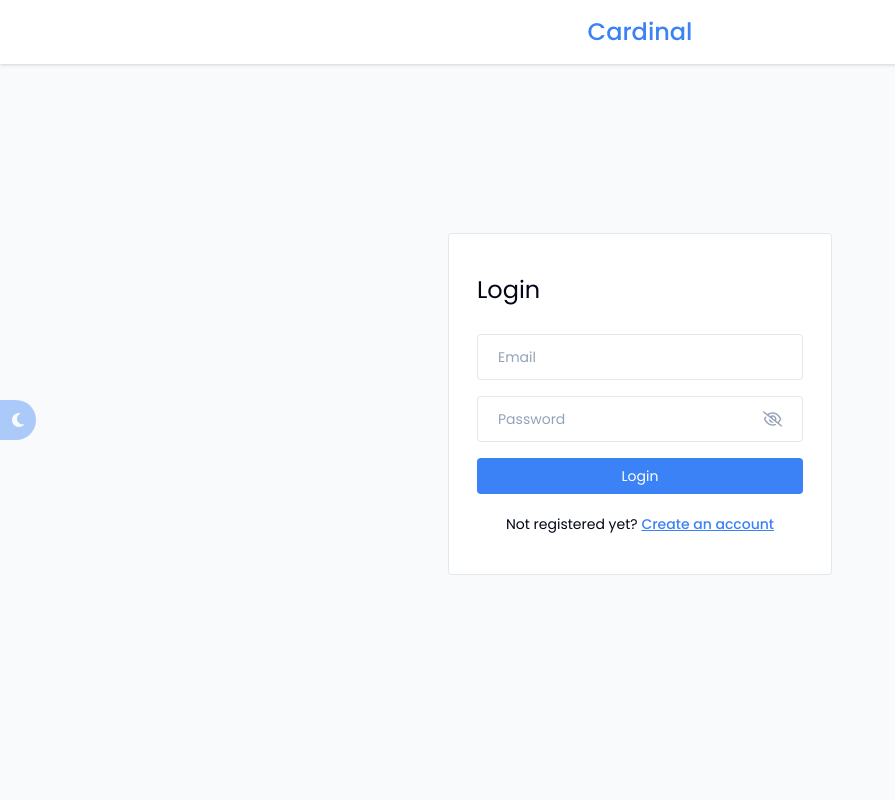
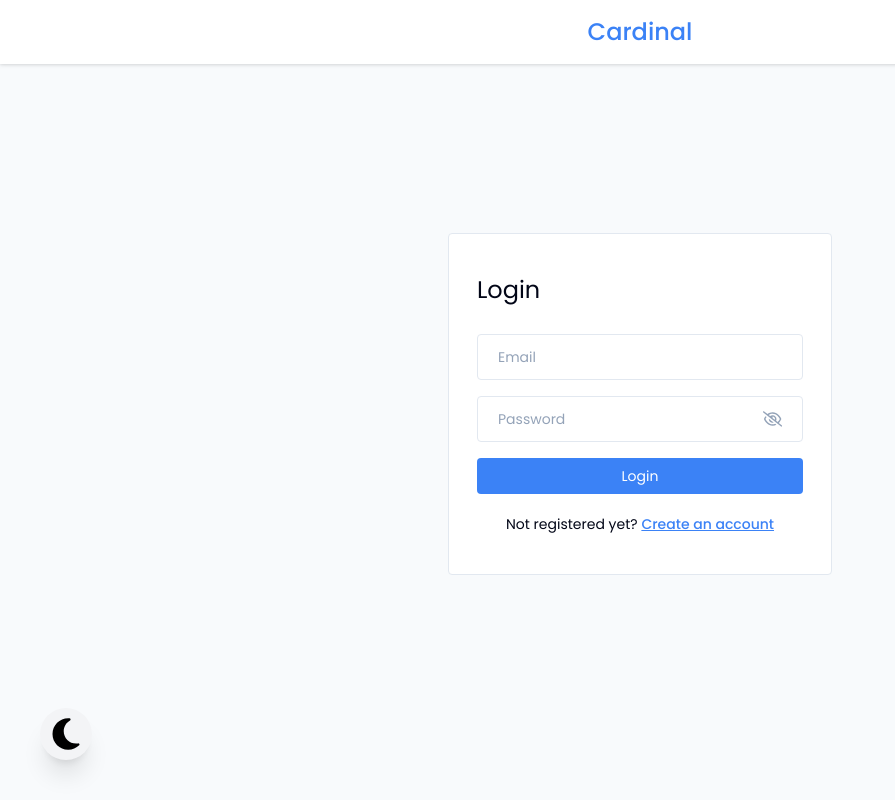
Before and after one commit to rutamk/Cardinal, a React (Vite) app in the folder frontend/Cardinal/: page / in a window 1280 px wide. Shown: the whole page, without its empty margins (0-895 px from the left). Built offline with nearby package versions, Linux system fonts and the light colour scheme.

Commit message:
Update DarkModeToggle.jsx

```diff
--- a/frontend/Cardinal/components/DarkModeToggle.jsx
+++ b/frontend/Cardinal/components/DarkModeToggle.jsx
@@ -27,14 +27,16 @@ const DarkModeToggle = () => {
 
   return (
     <button
-      className='w-9 h-10 flex items-center justify-center rounded-r-full
-                        text-slate-50 bg-blue-500 hover:bg-blue-600 fixed top-1/2 left-[0px]
-                          transition-all hover:scale-110 opacity-40 hover:opacity-100 ease-in-out duration-200
-                        dark:bg-[#ffd84c] dark:text-neutral-950 dark:hover:bg-[#f7c71d]'
+      className="fixed bottom-10 left-10 bg-gray-100 dark:bg-neutral-700 text-gray-800 dark:text-neutral-300 p-2 rounded-full shadow-xl hover:scale-125 transition-all ease-in-out z-50"
       onClick={toggleDarkMode}
       aria-label="Toggle Dark Mode"
     >
-       {darkMode ? <MdSunny /> : <FaMoon />}
+      {darkMode ? (
+        <MdSunny className=' text-neutral-100 h-9 w-9' />
+      ) : (
+        // <img src={MoonSVG} alt="Moon Icon" className="h-6 w-6" />
+        <FaMoon className=' text-black h-9 w-9' />
+      )}
     </button>
   );
 };
```
